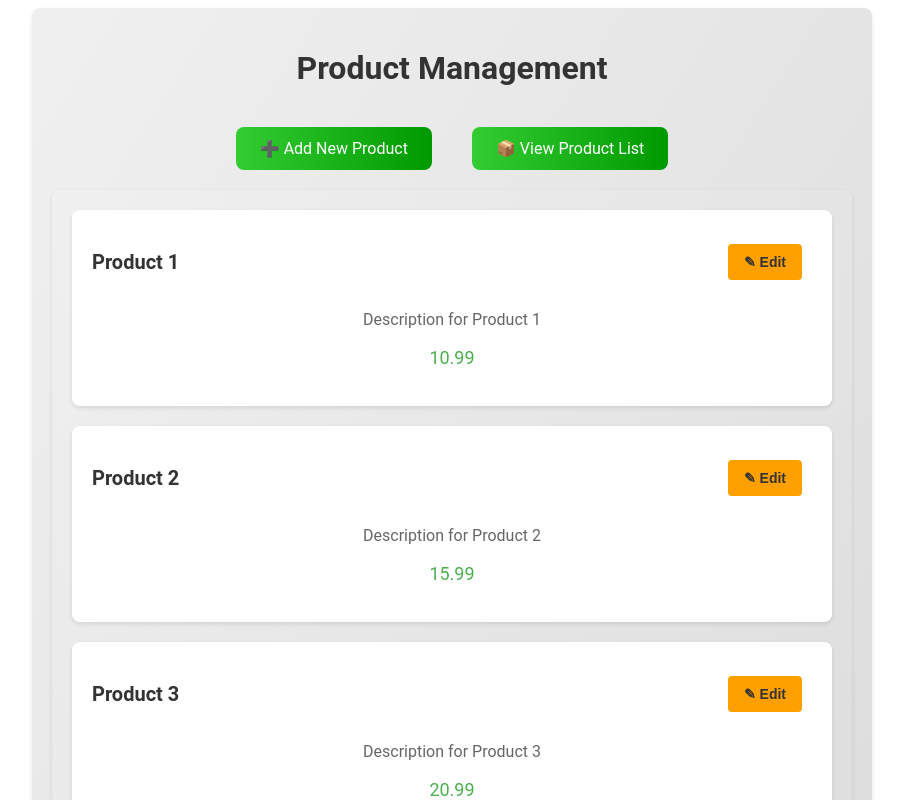
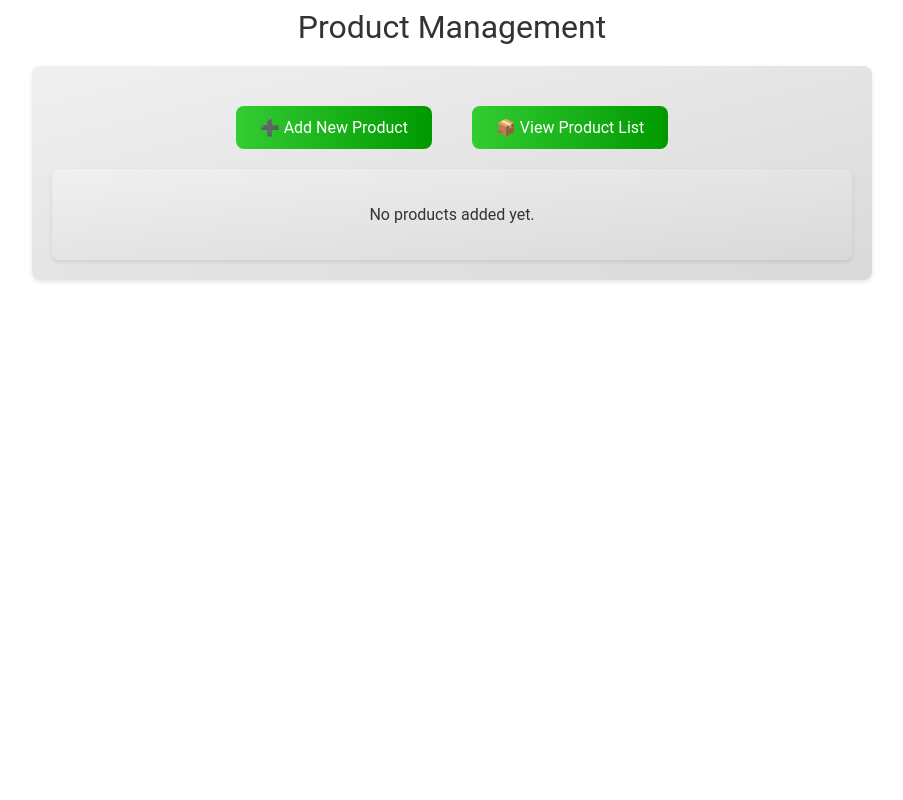
Before and after one commit to ranadaivan/ITEW6ACT2, a Vue app: page /product-list in a window 1280 px wide. Shown: the top 800 px of the page, without its empty margins (188-1091 px from the left). Built offline with nearby package versions, Linux system fonts and the light colour scheme.

Commit message:
Edit, Delete, and Update

```diff
--- a/src/App.vue
+++ b/src/App.vue
@@ -1,18 +1,15 @@
 <template>
   <div id="app">
+    <header class="title">Product Management</header>
     <div class="container">
-      <h1 class="title">Product Management</h1>
-      <!-- Router links for navigation -->
       <router-link to="/add-product" class="router-link">➕ Add New Product</router-link>
       <router-link to="/product-list" class="router-link">📦 View Product List</router-link>
-
       <router-view></router-view>
     </div>
   </div>
 </template>
 
 <script>
-// Import the necessary components
 import { mapGetters } from 'vuex';
 
 export default {
@@ -43,6 +40,7 @@ export default {
   font-size: 2rem;
   margin-bottom: 20px;
   color: #333;
+  display: block;
 }
 
 .router-link {
--- a/src/components/ProductList.vue
+++ b/src/components/ProductList.vue
@@ -37,62 +37,14 @@
 </template>
 
 <script>
+// eslint-disable-next-line
 import { v4 as uuidv4 } from 'uuid';
 
 export default {
   data() {
     return {
       products: [
-        {
-          id: uuidv4(),
-          name: 'Product 1',
-          description: 'Description for Product 1',
-          price: 10.99,
-          editMode: false,
-          editedName: '',
-          editedDescription: '',
-          editedPrice: 0
-        },
-        {
-          id: uuidv4(),
-          name: 'Product 2',
-          description: 'Description for Product 2',
-          price: 15.99,
-          editMode: false,
-          editedName: '',
-          editedDescription: '',
-          editedPrice: 0
-        },
-        {
-          id: uuidv4(),
-          name: 'Product 3',
-          description: 'Description for Product 3',
-          price: 20.99,
-          editMode: false,
-          editedName: '',
-          editedDescription: '',
-          editedPrice: 0
-        },
-        {
-          id: uuidv4(),
-          name: 'Product 4',
-          description: 'Description for Product 4',
-          price: 25.99,
-          editMode: false,
-          editedName: '',
-          editedDescription: '',
-          editedPrice: 0
-        },
-        {
-          id: uuidv4(),
-          name: 'Product 5',
-          description: 'Description for Product 5',
-          price: 30.99,
-          editMode: false,
-          editedName: '',
-          editedDescription: '',
-          editedPrice: 0
-        }
+        // Products data...
       ]
     };
   },
@@ -118,6 +70,12 @@ export default {
       product.editedDescription = '';
       product.editedPrice = 0;
       product.editMode = false;
+    },
+    confirmDelete(product) {
+      const isConfirmed = window.confirm("Are you sure you want to delete this product?");
+      if (isConfirmed) {
+        this.deleteProduct(product);
+      }
     },
     deleteProduct(product) {
       const index = this.products.indexOf(product);
```
